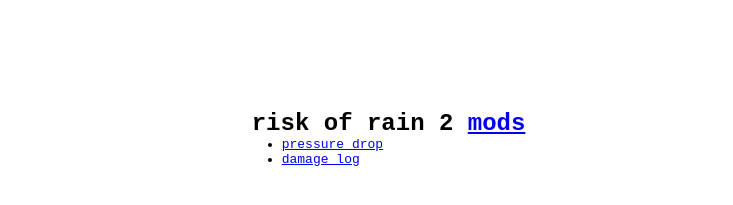
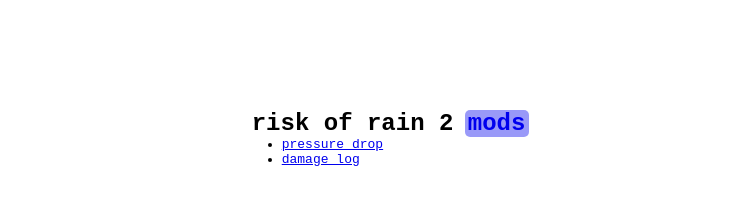
Before and after one commit to itsschwer/itsschwer.github.io, a Jekyll site: the page docs/index.html, which Jekyll copies as it is, in a window 1280 px wide. Shown: the part 533-738 px from the top of the page, without its empty margins (547-1280 px from the left). Built offline with Jekyll 4.4.1, drawn with Linux system fonts in a browser that asks for light colours.

Commit message:
Create bubble link styling

```diff
--- a/docs/css/index.css
+++ b/docs/css/index.css
@@ -76,6 +76,35 @@
 
 /* Styling -------------------------- */
 
+.bubble {
+    position: relative;
+    text-decoration-color: transparent;
+    transition: text-decoration-color 0.15s;
+}
+.bubble::before {
+    content: '';
+    z-index: -1;
+    position: absolute;
+    top: 0;
+    bottom: 0;
+    left: -0.2rem;
+    right: -0.2rem;
+    border-radius: 5px;
+    background-color: currentColor;
+    opacity: 0.4;
+    transition: opacity 0.2s;
+}
+
+.bubble:hover,
+.bubble:focus-visible {
+    text-decoration-color: currentColor;
+}
+.bubble:hover::before,
+.bubble:focus-visible::before {
+    opacity: 0.3;
+}
+
+
 h1, h2 { margin-block: unset; }
 h1 { font-size: 2rem; font-weight: unset; }
 h2 { font-size: 1.5rem; }
--- a/docs/index.html
+++ b/docs/index.html
@@ -44,7 +44,7 @@
             </section>
 
             <section class="align-inline-start">
-                <h2>risk of rain 2 <a href="https://thunderstore.io/package/itsschwer/" rel="noopener nofollow">mods</a></h2>
+                <h2>risk of rain 2 <a class="bubble" href="https://thunderstore.io/package/itsschwer/" rel="noopener nofollow">mods</a></h2>
                 <ul>
                     <li><a href="https://thunderstore.io/package/itsschwer/PressureDrop/" rel="noopener nofollow">pressure drop</a></li>
                     <li><a href="https://thunderstore.io/package/itsschwer/DamageLog/" rel="noopener nofollow">damage log</a></li>
```
